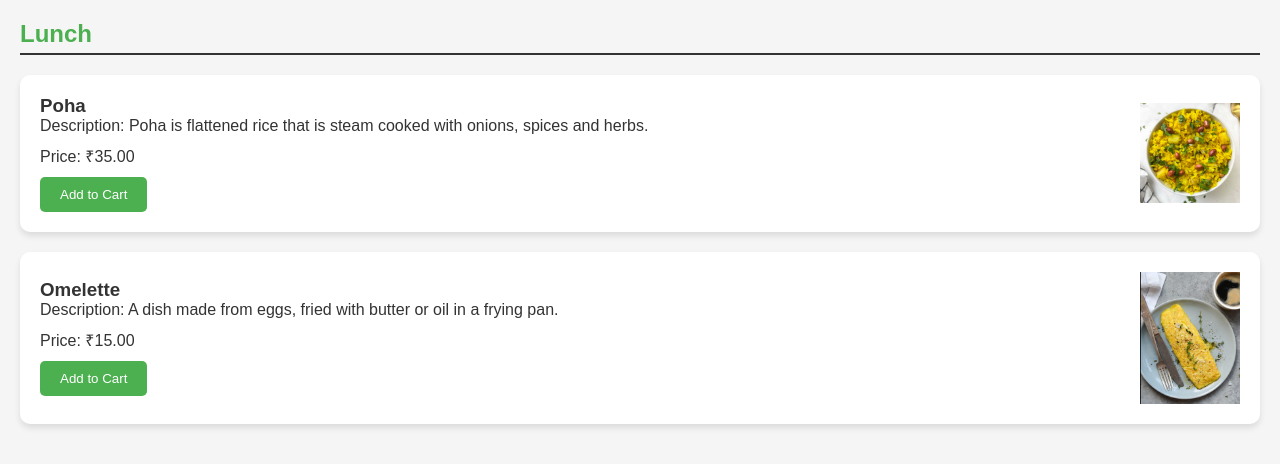
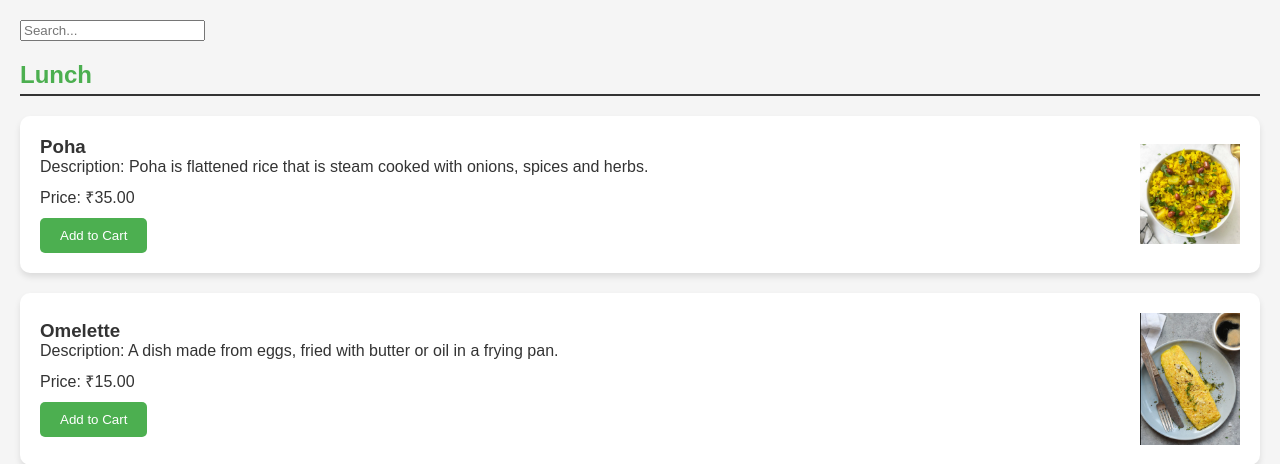
Before and after one commit to Prajakta713/Canteen_Management_System, a Django app: page / in a window 1280 px wide. Shown: the part 138-602 px from the top of the page. Run offline with Django 5.2, Linux system fonts and the light colour scheme; data comes from the database, SQL or seed files in the repository; data that the repository does not hold is empty; some libraries are stand-ins or nearby versions.

Commit message:
Update user.html

```diff
--- a/mycanteen/templates/user.html
+++ b/mycanteen/templates/user.html
@@ -181,6 +181,7 @@
     </div>
 </header>
 <main>
+    <input type="text" id="search" class="search-bar" placeholder="Search...">
   <!-- Loop through each menu section -->
 {% for section in sections %}
 <section class="menu-section" id="{{ section.name }}">
```
